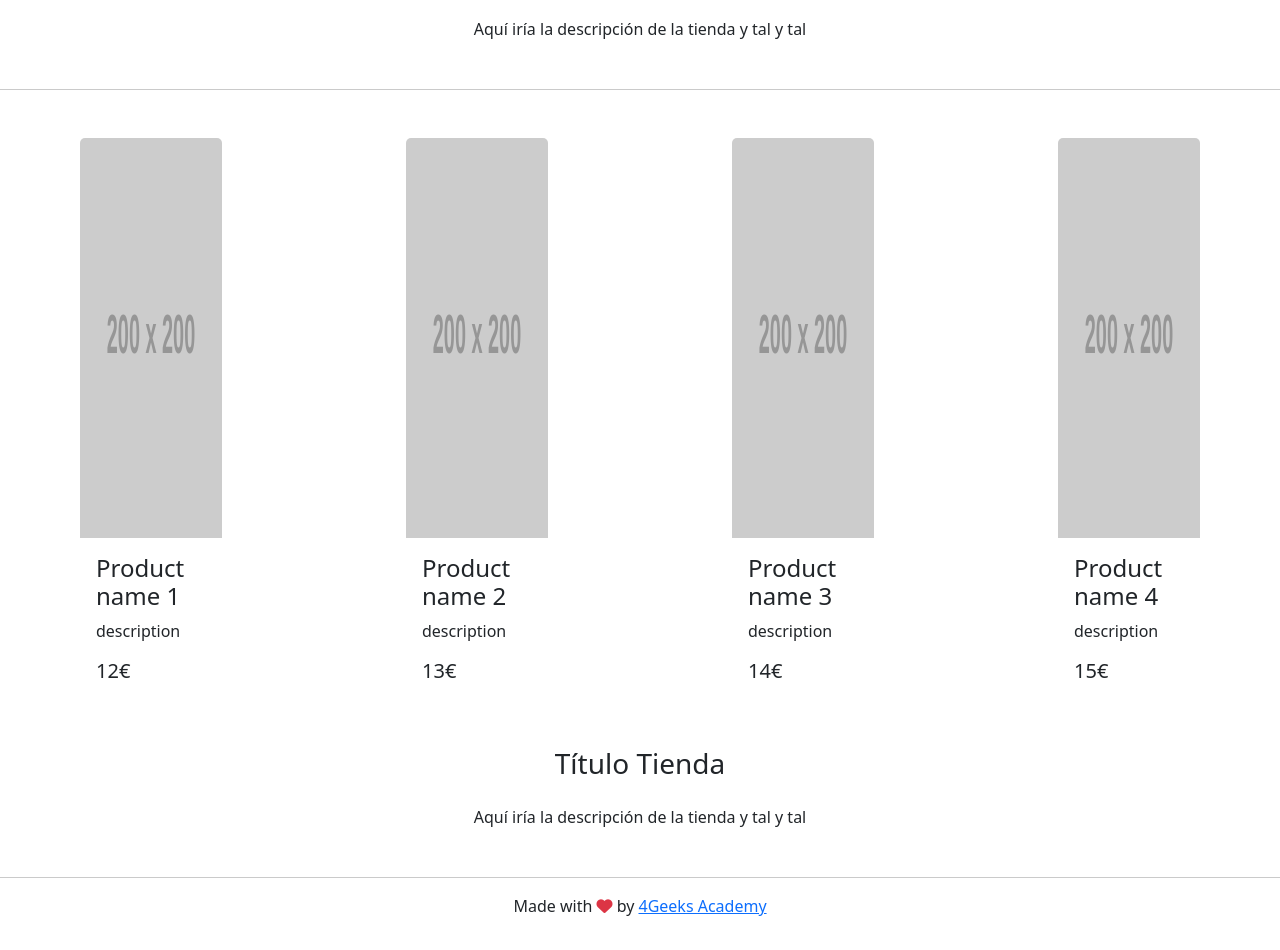
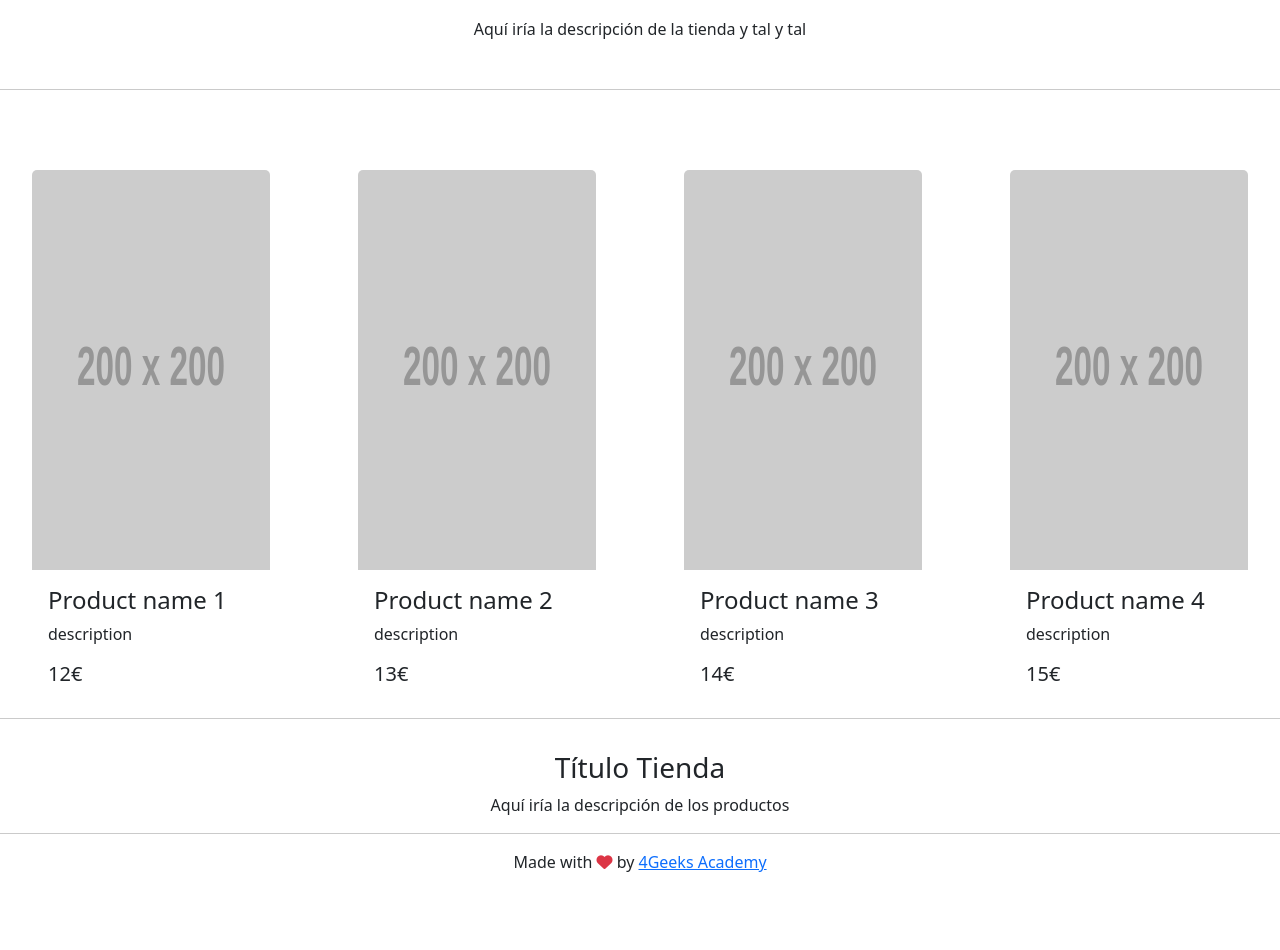
Before and after one commit to 4GeeksAcademy/proyecto-final-entubarrio, a React app: page /tiendas in a window 1280 px wide. Shown: the part 160-1110 px from the top of the page. After the commit the page ends 1066 px from the top, so only its background shows below. Built offline with nearby package versions, Linux system fonts and the light colour scheme; no server answers; placeholder pictures from the web are drawn by us.

Commit message:
añadido componente tus productos

```diff
--- a/src/front/js/component/tusProductosTienda.js
+++ b/src/front/js/component/tusProductosTienda.js
@@ -4,8 +4,8 @@ const TusProductosTienda = ({ titulo, descripcion }) => {
     return (
         <div className="text custom-titulo">
             <div className="card-body d-flex flex-column justify-content-between text-center">
-                <h3 className="tienda-title mb-4">{titulo}</h3>
-                <p className="tienda-text mb-5">{descripcion}</p>
+                <h3 className="tienda-title">{titulo}</h3>
+                <p className="tienda-text">{descripcion}</p>
             </div>
         </div>
     );
--- a/src/front/js/pages/tiendas.js
+++ b/src/front/js/pages/tiendas.js
@@ -48,11 +48,11 @@ export const Tiendas = () => {
 
             </div>
 
-            <div className="title-productos">
+            <div className="tus-productos">
                 <div className="text-custom-tienda">
 
                     <TusProductosTienda titulo="Título Tienda"
-                        descripcion="Aquí iría la descripción de la tienda y tal y tal"
+                        descripcion="Aquí iría la descripción de los productos"
                     />
                 </div>
 
--- a/src/front/styles/tiendas.css
+++ b/src/front/styles/tiendas.css
@@ -4,17 +4,24 @@
         border-bottom: 1px solid rgb(202, 202, 202);
     }
 
+.cardcontainer {
 
-    .custom-card {
+    display: flex;
+    flex-wrap: wrap;
+    justify-content: center;
+    align-items: center;
+    margin-top: 2em;
+    margin-bottom: 2em;
+    border-bottom: 1px solid rgb(202, 202, 202);
+}
+.custom-card {
         max-width: 20em;
         border: none;
         margin: 0.5em;
-        margin-left: 5em;
-        margin-right: 5em;
+        margin-left: 2em;
+        margin-right: 2em;
+    }
 
-
-    }
-    .card-img-top {
+.card-img-top {
     min-height: 25em;
-
-    }
+}
```
